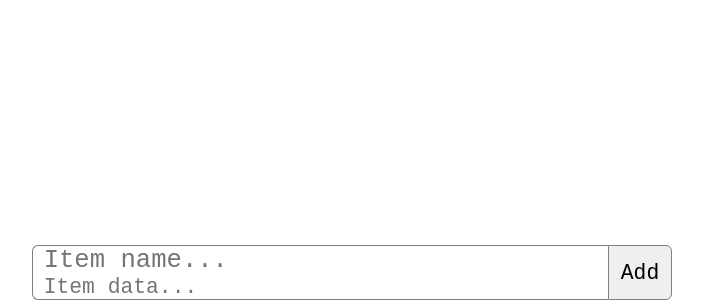
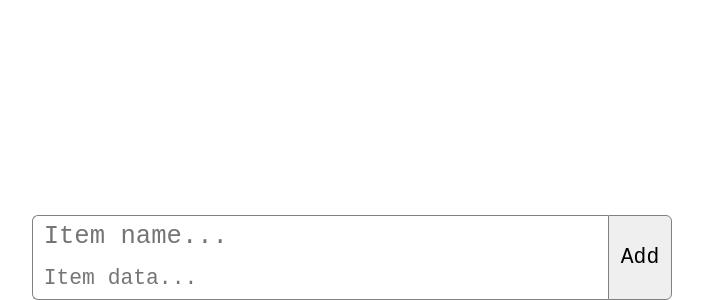
Before and after one commit to baddabudda/simple-groceries, a Vue app: page / in a window 1280 px wide. Shown: the part 500-800 px from the top of the page, without its empty margins (288-991 px from the left). Built offline with nearby package versions, Linux system fonts and the light colour scheme.

Commit message:
refactor(ui): change input positioning

```diff
--- a/src/App.vue
+++ b/src/App.vue
@@ -51,12 +51,9 @@ function saveItem() {
 
 <style scoped>
 .main-container {
-  display: flex;
   height: 100vh;
   height: 100dvh;
   max-width: 30rem;
-  flex-direction: column;
-  overflow: hidden;
   margin: auto;
 }
 
@@ -67,9 +64,8 @@ function saveItem() {
 .container {
   display: flex;
   flex: 1;
-  overflow-y: auto;
   flex-direction: column;
   gap: 0.5em;
-  padding: 0 0 0.5rem 0;
+  padding: 0.5rem 0 4.5rem 0;
 }
 </style>
--- a/src/components/AddInput.vue
+++ b/src/components/AddInput.vue
@@ -39,6 +39,13 @@ function clearInput() {
     background-color: white;
     display: flex;
     flex-direction: row;
+    max-width: 30rem;
+    height: 4rem;
+    margin: 0 auto;
+    position: fixed;
+    bottom: 0;
+    left: 0;
+    right: 0;
 }
 
 .input-container {
```
